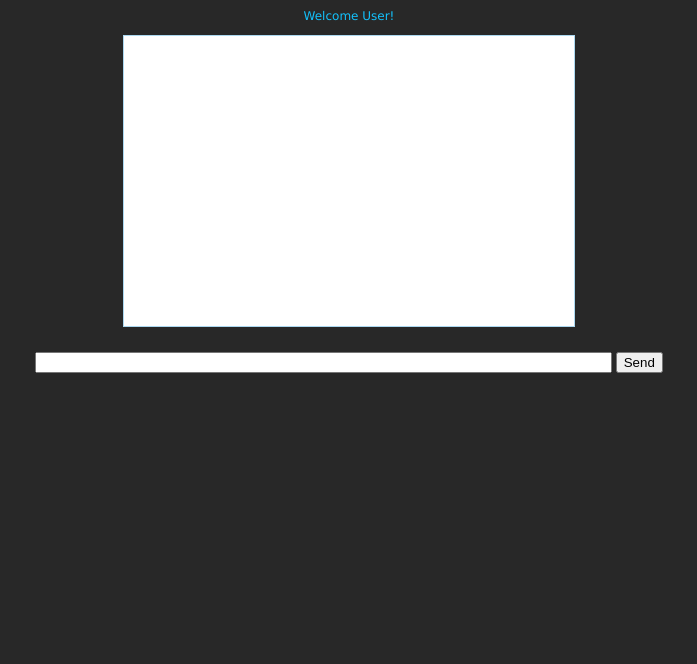
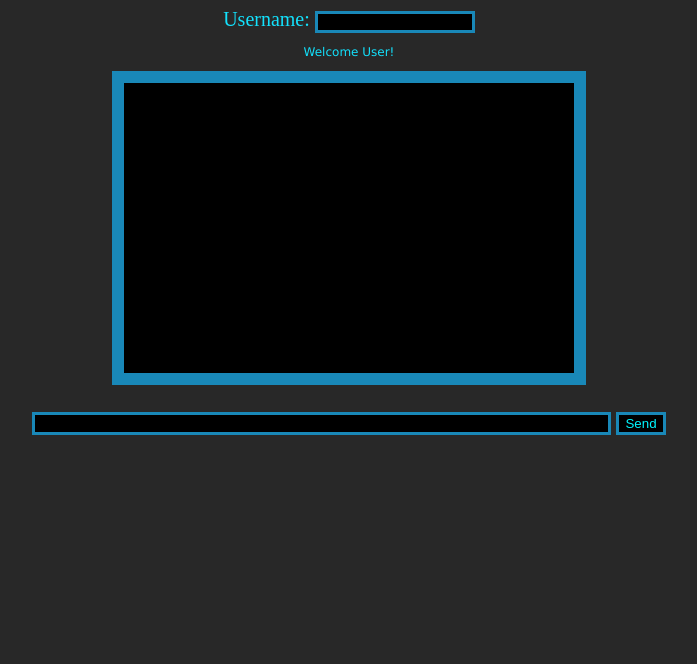
Before and after one commit to gabash23/HBV-Telecommies, a plain HTML site: page filler.html in a window 1280 px wide. Shown: the part 136-800 px from the top of the page, without its empty margins (291-988 px from the left). Drawn offline with Linux system fonts and the light colour scheme.

Commit message:
styledChatRoom

```diff
--- a/style.css
+++ b/style.css
@@ -1,20 +1,22 @@
 body {
     background-color: #282828;
-    font: 14px comicsans;
-    color: rgb(19, 194, 252);
+    font: 20px comicsans;
+    color: rgb(19, 225, 252);
     text-align: center;
     padding: 35px;
 }
 
 #chatbox {
+    font-size: 20px;
     text-align:left;
     margin:0 auto;
     margin-bottom:25px;
     padding:10px;
-    background:#fff;
+    background:#000;
     height:270px;
     width:430px;
-    border:1px solid #ACD8F0;
+    color: rgb(0,247,255);
+    border:12px solid rgb(25, 136, 184);
     overflow:auto;
 }
 
@@ -34,5 +36,18 @@ body {
 }
 .submitmsg {
     background-color: black;
-    color: rgb(19,194,252);
+    color: rgb(0, 247, 255);
 }
+input {
+    background-color: black;
+    border:3px solid rgb(25, 136, 184);
+    color: rgb(0, 247, 255);
+}
+button {
+    background-color: black;
+    border:3px solid rgb(25, 136, 184);
+    color: rgb(0, 247, 255);
+}
+p {
+    font-size: 16;
+}
```
